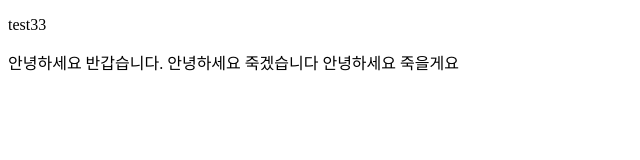
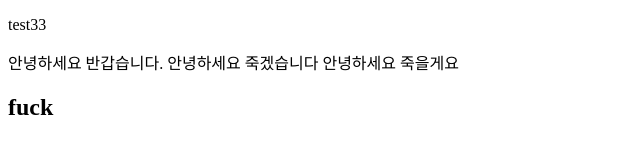
Before and after one commit to 2andrang/kione, a plain HTML site: page test33.html in a window 1280 px wide. Shown: the full height of the page, 0-640 px from the left. Drawn offline with Linux system fonts and the light colour scheme.

Commit message:
homework_finish_10

```diff
--- a/test33.html
+++ b/test33.html
@@ -12,6 +12,8 @@
     <span>안녕하세요 반갑습니다.</span>
     <span>안녕하세요 죽겠습니다</span>
     <span>안녕하세요 죽을게요</span>
+    <!-- 집에서 숙제 완료 -->
+    <h2>fuck</h2>
 </body>
 
 </html>
```
